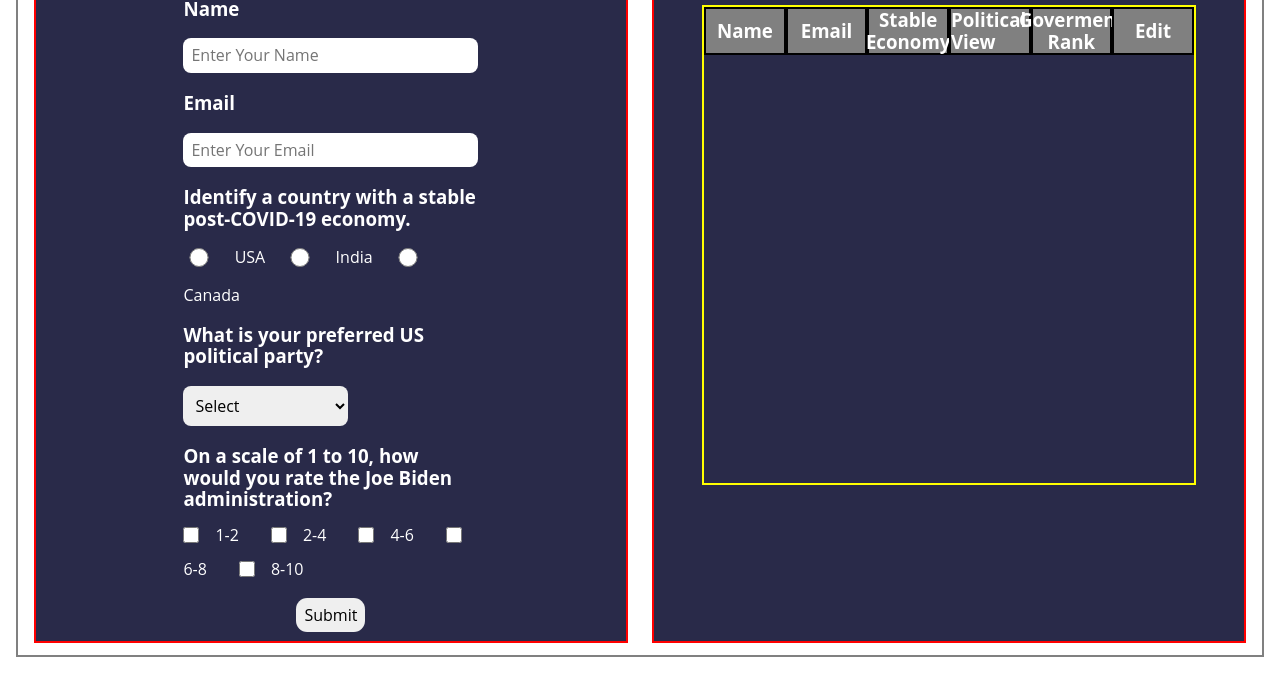
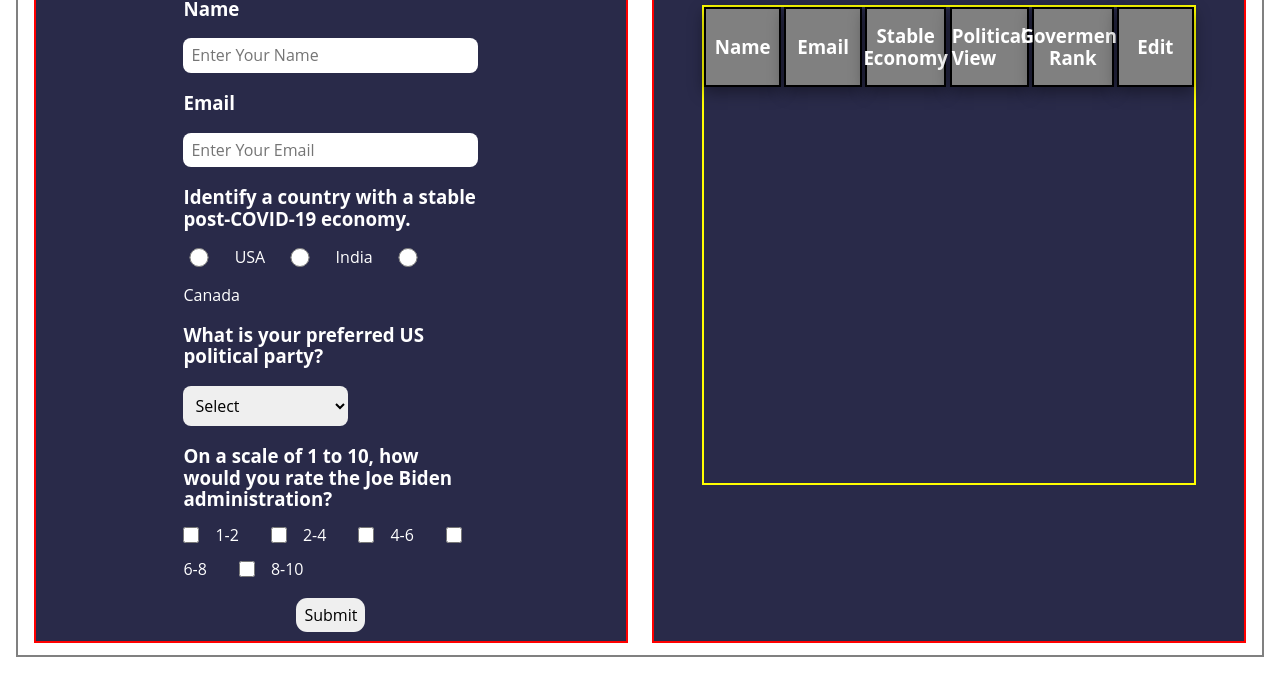
Before and after one commit to RKanna/CRUD-app-survey-form, a plain HTML site: page index.html in a window 1280 px wide. Shown: the part 127-800 px from the top of the page. Drawn offline with Linux system fonts and the light colour scheme.

Commit message:
Nearly CSS Done

```diff
--- a/styles/style.css
+++ b/styles/style.css
@@ -152,11 +152,20 @@ h2 {
   /* background-color: white; */
   display: flex;
   flex-direction: row;
+  gap: 0.2rem;
 }
 .split-one {
+  display: flex;
+  flex-wrap: wrap;
   background-color: gray;
+
 }
 .split-two {
+  display: flex;
+  flex-wrap: wrap;
+  -ms-word-break: break-all;
+  word-break: break-all;
+  white-space: pre-wrap;
   background-color: gray;
 }
 .split-three {
@@ -175,12 +184,15 @@ h2 {
 }
 .split {
   width: 16.66%;
-  height: 3rem;
+  height: 5rem;
   display: flex;
   justify-content: center;
   align-items: center;
   /* border-radius: 1rem; */
   border: 2px solid black;
+  box-shadow: var(--dark-shadow);
+  /* text-decoration: underline;
+  text-decoration-color: white; */
 }
 .edit-img {
   width: 2rem;
@@ -190,8 +202,8 @@ h2 {
   width: 100%;
   display: flex;
   flex-direction: column;
-  margin: 1rem;
-  gap: 1rem;
+  margin: 2rem;
+  gap: 2rem;
 }
 .placeholder {
   display: none;
```
